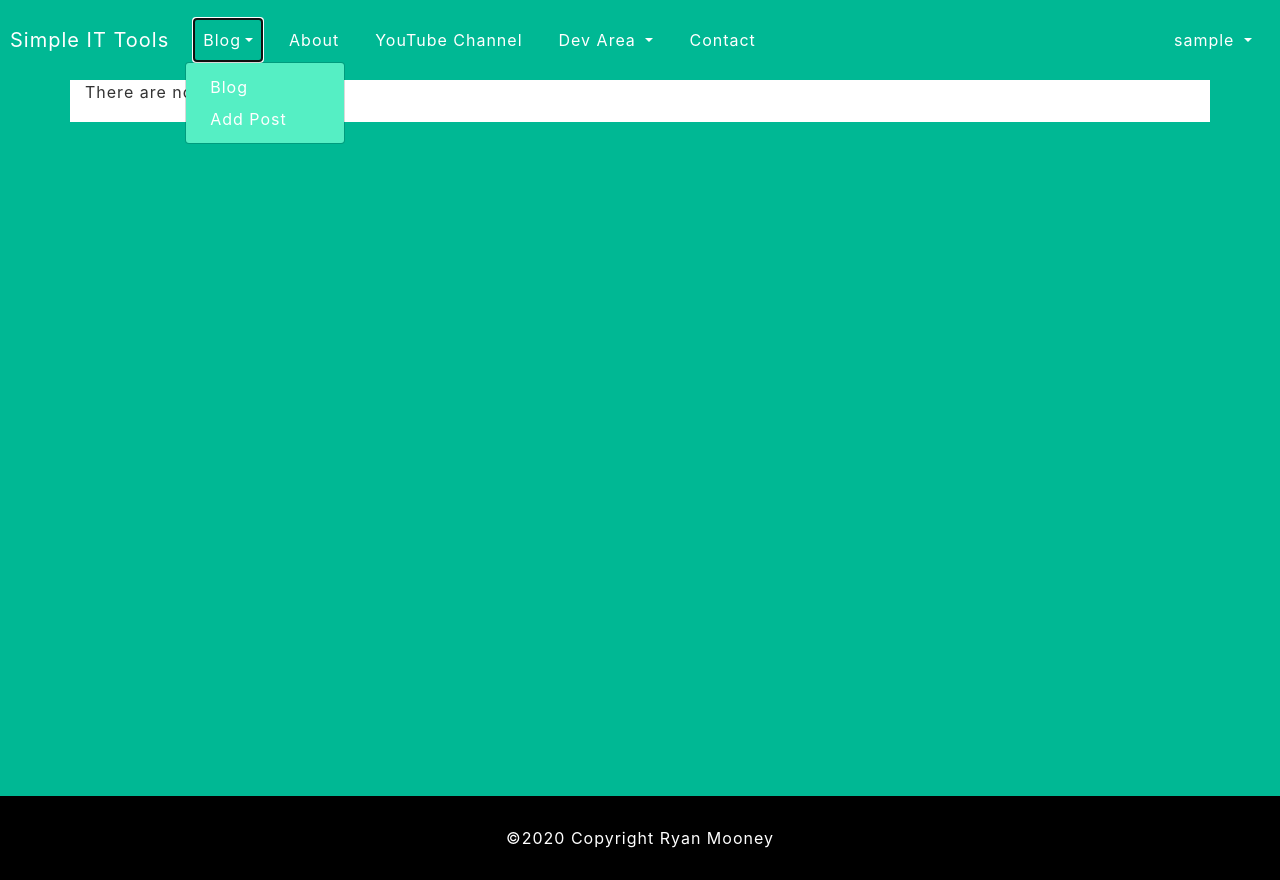
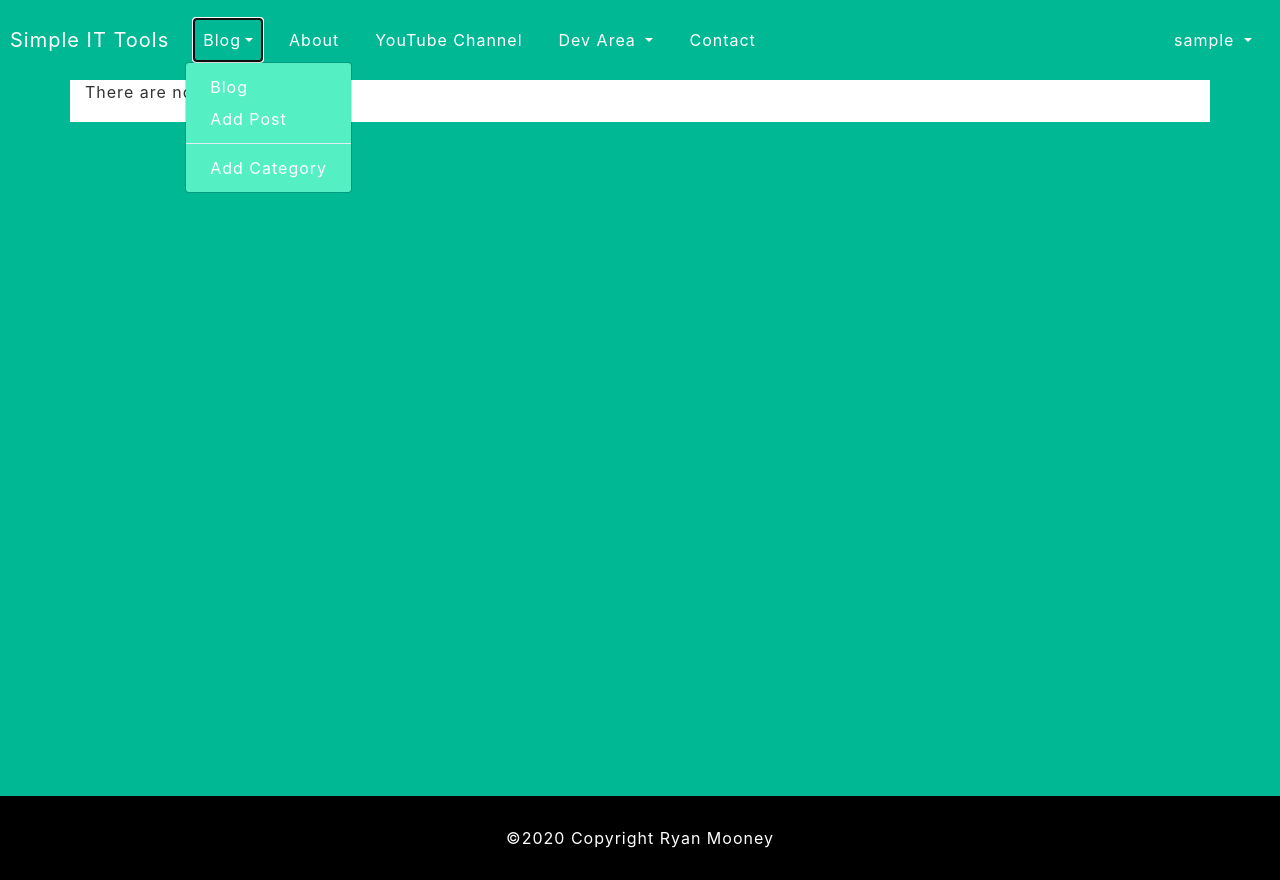
Before and after one commit to icedvigilante/SITT, a Django app: page /blog/ in a window 1280 px wide, after a click on "Blog". Run offline with Django 3.2, Linux system fonts and the light colour scheme; the visitor is signed in with stand-in values (Sample User, id 1); data that the repository does not hold is empty; parts of the project's set-up code (start-up, migrations or seed data) failed here and were passed over; some libraries are stand-ins or nearby versions.

Commit message:
configured the blog_detail.html

```diff
--- a/accounts/views.py
+++ b/accounts/views.py
@@ -7,7 +7,7 @@ from .forms import CustomUserCreationForm
 
 class SignUpView(CreateView):
     form_class = CustomUserCreationForm
-    success_url = reverse_lazy('devarea:home')
+    success_url = reverse_lazy('blog:home')
     template_name = 'registration/signup.html'
 
     def form_valid(self, form):
--- a/blog/templates/blog/home.html
+++ b/blog/templates/blog/home.html
@@ -5,7 +5,7 @@
         <p>There are no blog posts</p>
     {% else %}
         {% for post in object_list %}
-            <h5 class="blog_item"><a href="#" class="blog_item">{{ post.title }}</a></h5>
+            <h5 class="blog_item"><a href="{% url 'blog:blog_detail' post.pk %}" class="blog_item">{{ post.title }}</a></h5>
             <small><a href="">{{ post.category }}</a></small>
             <small>Published on: {{ post.post_date }}</small>
 {#            <small>#}
--- a/blog/urls.py
+++ b/blog/urls.py
@@ -1,8 +1,10 @@
 from django.urls import path
-from .views import BlogView, AddBlogView
+from .views import BlogView, AddBlogView, AddCategoryView, BlogDetailView
 
 app_name = 'blog'
 urlpatterns = [
     path('', BlogView.as_view(), name='home'),
-    path('add/', AddBlogView.as_view(), name='add'),
+    path('<int:pk>', BlogDetailView.as_view(), name='blog_detail'),
+    path('blog_add/', AddBlogView.as_view(), name='blog_add'),
+    path('category_add/', AddCategoryView.as_view(), name='category_add'),
 ]
--- a/blog/views.py
+++ b/blog/views.py
@@ -1,5 +1,5 @@
 from django.shortcuts import render
-from django.views.generic import ListView, CreateView
+from django.views.generic import ListView, CreateView, DetailView
 from django.contrib.auth.mixins import LoginRequiredMixin, UserPassesTestMixin
 from django.urls import reverse_lazy
 from .models import BlogPost, Category
@@ -31,7 +31,12 @@ class AddBlogView(LoginRequiredMixin, CreateView):
         return super().form_valid(form)
 
 
-class AddCategoryView(CreateView):
+class BlogDetailView(DetailView):
+    model = BlogPost
+    template_name = 'blog/blog_detail.html'
+
+
+class AddCategoryView(LoginRequiredMixin, CreateView):
     model = Category
     form_class = AddCategoryForm
-    template_name = "add_category.html"
+    template_name = "blog/add_category.html"
--- a/sitt/settings.py
+++ b/sitt/settings.py
@@ -141,5 +141,5 @@ STATICFILES_STORAGE = 'whitenoise.storage.CompressedManifestStaticFilesStorage'
 MEDIA_URL = '/media/'
 MEDIA_ROOT = os.path.join(BASE_DIR, 'media')
 
-LOGIN_REDIRECT_URL = 'devarea:home'
+LOGIN_REDIRECT_URL = 'blog:home'
 LOGOUT_REDIRECT_URL = "mainsite:home"
--- a/sitt/urls.py
+++ b/sitt/urls.py
@@ -15,6 +15,8 @@ Including another URLconf
 """
 from django.contrib import admin
 from django.urls import path, include
+from django.conf.urls.static import static
+from django.conf import settings
 
 urlpatterns = [
     path('admin/', admin.site.urls),
@@ -23,4 +25,4 @@ urlpatterns = [
     path('devarea/', include('devarea.urls')),
     path('blog/', include('blog.urls')),
     path('', include('mainsite.urls')),
-]
+]+ static(settings.MEDIA_URL, document_root=settings.MEDIA_ROOT)
--- a/static/css/style.css
+++ b/static/css/style.css
@@ -467,6 +467,10 @@ pre {
 
 }
 
+.blog-image {
+    height: 15em;
+}
+
 .view {
     background-color: white;
     padding-bottom: 2px;
--- a/templates/navbar/nav.html
+++ b/templates/navbar/nav.html
@@ -12,9 +12,9 @@
                     <a href="#" class="nav-link dropdown-toggle" id="navbarDropdown" role="button" data-toggle="dropdown">Blog</a>
                     <div class="dropdown-menu">
                         <a href="{% url 'blog:home' %}" class="dropdown-item">Blog</a>
-                        <a href="{% url 'blog:add' %}" class="dropdown-item">Add Post</a>
-{#                        <div class="dropdown-divider"></div>#}
-{#                        <a href="{% url 'add_category' %}" class="dropdown-item">Add Category</a>#}
+                        <a href="{% url 'blog:blog_add' %}" class="dropdown-item">Add Post</a>
+                        <div class="dropdown-divider"></div>
+                        <a href="{% url 'blog:category_add' %}" class="dropdown-item">Add Category</a>
 {#                        <a href="{% url 'category_list' %}" class="dropdown-item">Categories</a>#}
 
                     </div>
@@ -37,7 +37,7 @@
                 </a>
                 <div class="dropdown-menu dropdown-menu-right" aria-labelledby="navbarDropdown">
                     <a class="dropdown-item" href="{% url 'devarea:home' %}">All Items</a>
-                    <a class="dropdown-item" href="#scripts">Most Recent</a>
+                    <a class="dropdown-item" href="{% url 'mainsite:home' %}#scripts">Most Recent</a>
                 </div>
 
 
```
Also changed, not shown: blog/templates/blog/add_category.html (added, +17 -0 lines), blog/templates/blog/blog_detail.html (added, +21 -0 lines).
